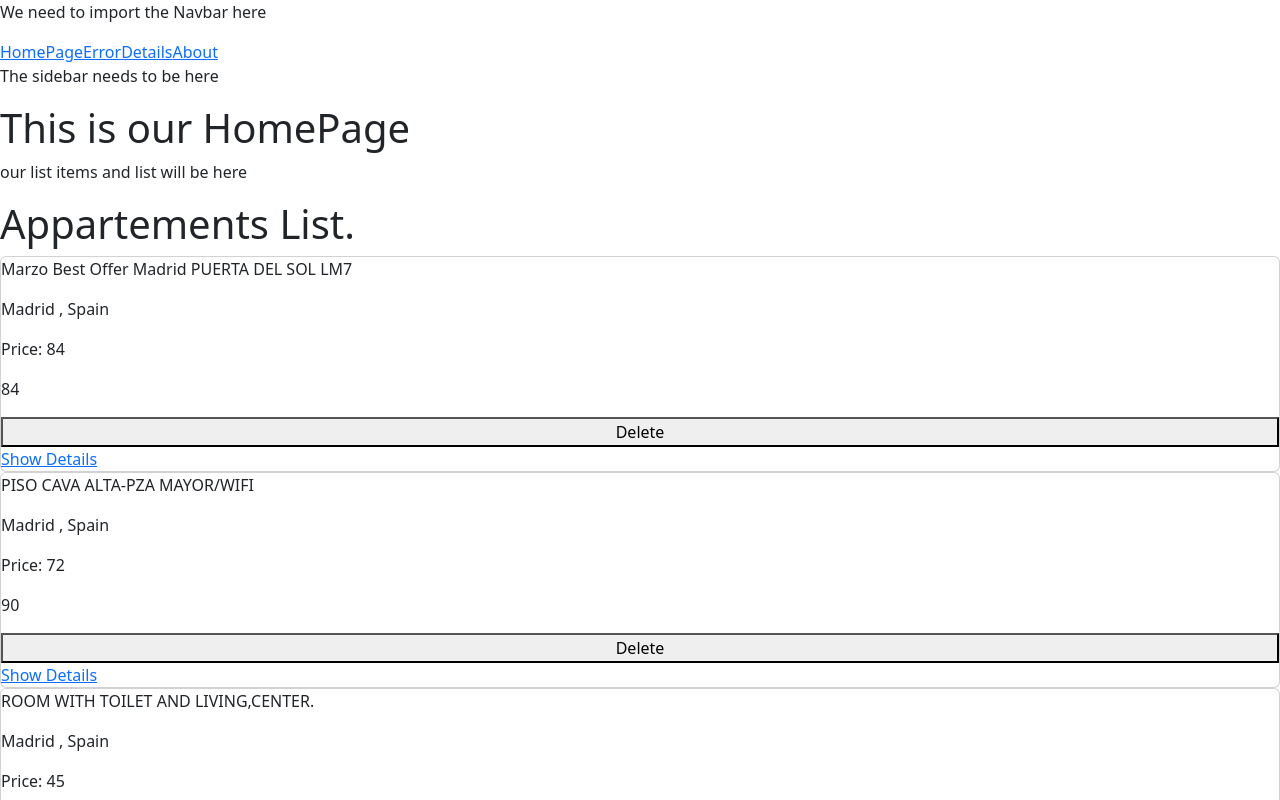
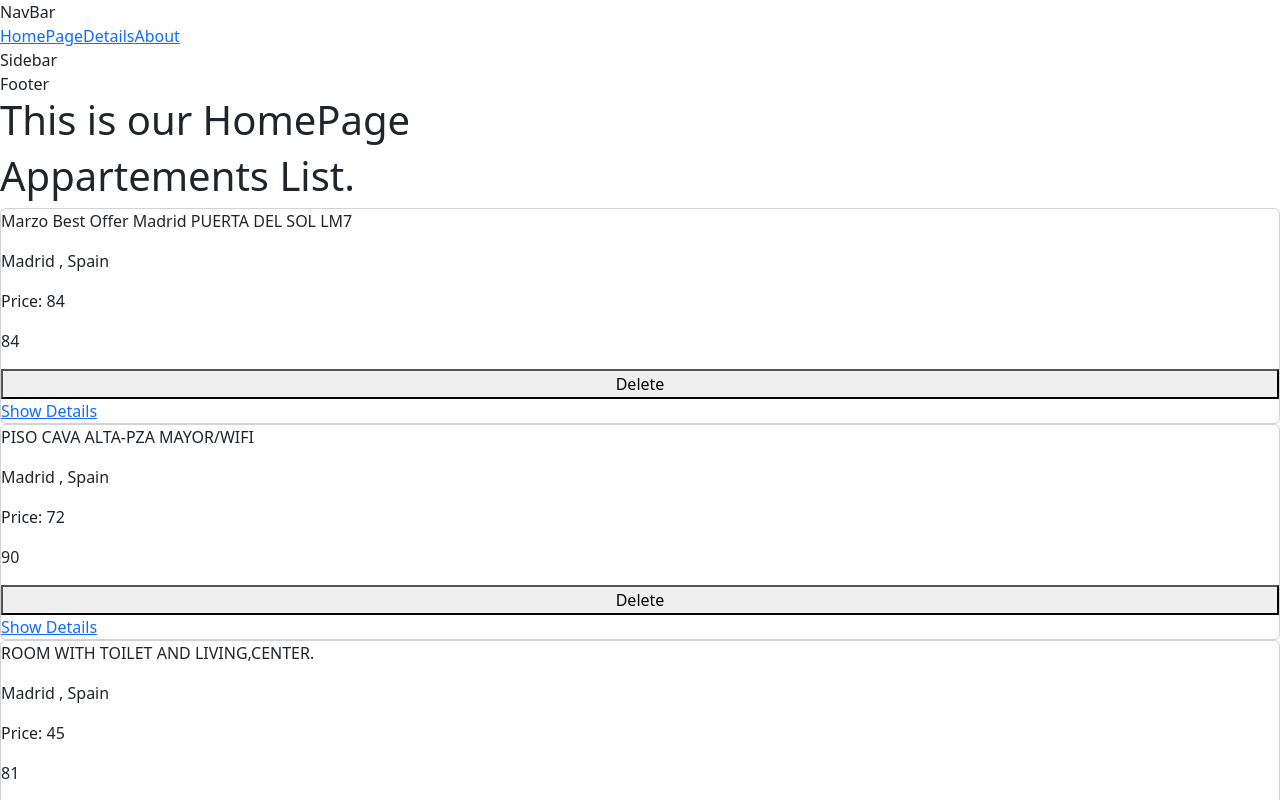
Before and after one commit to Ahmd-zaidan8a8/Apartment-Rentals-Admin, a React (Vite) app: page / in a window 1280 px wide. Shown: the top 800 px of the page. Built offline with nearby package versions, Linux system fonts and the light colour scheme.

Commit message:
fixing the Route pathes , and refactor the code ( left the state from the App to the HomePage )

```diff
--- a/src/App.jsx
+++ b/src/App.jsx
@@ -1,49 +1,29 @@
-import { useState } from "react";
-import data from "./data/data.json";
-import List from "./components/List";
-import NotFound from "./components/NotFound";
-import ItemDetails from "./components/ItemDetails";
-import About from "./components/About";
-import { Routes, Route , Link } from "react-router-dom";
+import ErrorPage from "./pages/ErrorPage";
+import ItemDetails from "./pages/ItemDetails";
+import About from "./pages/About";
+import { Routes, Route, Link } from "react-router-dom";
 import Navbar from "./components/Navbar";
 import Sidebar from "./components/Sidebar";
-import HomePage from "./components/HomePage";
+import HomePage from "./pages/HomePage";
 import Footer from "./components/Footer";
 
 const App = () => {
-  const { results } = data;
-
-  // results Arr of objects
-  const [apartementList, setApartementList] = useState(results);
-
-  const handleDelete = (id) => {
-    const filtered = apartementList.filter(
-      (apartement) => apartement.id !== id
-    );
-    setApartementList(filtered);
-  };
-
   return (
     <>
       <Navbar />
-      <Link to="./components/HomePage">HomePage</Link>
-      <Link to="./components/NotFound">Error</Link>
-      <Link to="./components/:ItemDetails">Details</Link>
-      <Link to="./components/About">About</Link>
+      <Link to="/">HomePage</Link>
+      <Link to="./items/:itemDetail">Details</Link>
+      <Link to="/about">About</Link>
 
       <Sidebar />
-
-      <HomePage>
-        <List apartementList={apartementList} onDelete={handleDelete} />
-      </HomePage>
 
       <Footer />
 
       <Routes>
-        <Route path="/components/HomePage" element={<HomePage />} />
-        <Route path="/components/NotFound" element={<NotFound />} />
-        <Route path="/components/:ItemDetails" element={<ItemDetails />} />
-        <Route path="/components/About" element={<About />} />
+        <Route path="/" element={<HomePage />} />
+        <Route path="/items/:itemDetail" element={<ItemDetails />} />
+        <Route path="/about" element={<About />} />
+        <Route path="*" element={<ErrorPage />} />
       </Routes>
     </>
   );
--- a/src/components/Footer.jsx
+++ b/src/components/Footer.jsx
@@ -1,9 +1,5 @@
 const Footer = () => {
-  return (
-    <footer>
-      <p>The footer needs to be displayed here</p>
-    </footer>
-  );
+  return <footer>Footer</footer>;
 };
 
 export default Footer;
--- a/src/components/HomePage.jsx
+++ /dev/null
@@ -1,11 +0,0 @@
-const HomePage = ({ children }) => {
-  return (
-    <div className="HomePage">
-      <h1>This is our HomePage</h1>
-      <p>our list items and list will be here</p>
-      <div>{children}</div>
-    </div>
-  );
-};
-
-export default HomePage;
--- a/src/components/List.jsx
+++ b/src/components/List.jsx
@@ -1,7 +1,6 @@
 import ListItem from "./ListItem";
 
 const List = ({ apartementList, onDelete }) => {
-  console.log(apartementList)
   const list = apartementList.map((apartement) => {
     return (
       <ListItem key={apartement.id} item={apartement} onDelete={onDelete} />
--- a/src/components/ListItem.jsx
+++ b/src/components/ListItem.jsx
@@ -1,15 +1,12 @@
 import { Link } from "react-router-dom";
 
-const ListItem = (props) => {
-  const { item , onDelete } = props;
-  console.log(item['picture_url'].url)
+const ListItem = ({ item , onDelete }) => {
   return (
     <div className="card">
       <p>{item.name}</p>
       <p>{item.city} , {item.country}</p>
       <p>Price: {item.price}</p>
       <p>{item["review_scores_rating"]}</p>
-
 
       {item.cancellation_policy === "flexible" && <p>flexible</p>}
 
@@ -21,7 +18,9 @@ const ListItem = (props) => {
         Delete
       </button>
 
-      <Link className="details-link" to="#">Show Details</Link>
+      <Link className="details-link" to="/items:itemDetail">
+        Show Details
+      </Link>
     </div>
   );
 };
--- a/src/components/Navbar.jsx
+++ b/src/components/Navbar.jsx
@@ -1,9 +1,7 @@
 const Navbar = () => {
   return (
     <>
-      <nav>
-        <p>We need to import the Navbar here</p>
-      </nav>
+      <nav>NavBar</nav>
     </>
   );
 };
--- a/src/components/Sidebar.jsx
+++ b/src/components/Sidebar.jsx
@@ -1,9 +1,5 @@
 const Sidebar = () => {
-  return (
-    <div>
-      <p>The sidebar needs to be here</p>
-    </div>
-  );
+  return <aside>Sidebar</aside>;
 };
 
 export default Sidebar;
--- /dev/null
+++ b/src/pages/HomePage.jsx
@@ -0,0 +1,26 @@
+import List from "../components/List";
+import data from "../data/data.json";
+import { useState } from "react";
+
+const HomePage = () => {
+  const { results } = data;
+
+  // results Arr of objects
+  const [apartementList, setApartementList] = useState(results);
+
+  const handleDelete = (id) => {
+    const filtered = apartementList.filter(
+      (apartement) => apartement.id !== id
+    );
+    setApartementList(filtered);
+  };
+
+  return (
+    <div className="HomePage">
+      <h1>This is our HomePage</h1>
+      <List apartementList={apartementList} onDelete={handleDelete} />
+    </div>
+  );
+};
+
+export default HomePage;
```
Also changed, not shown: src/pages/About.jsx (renamed from src/components/About.jsx), src/pages/ErrorPage.jsx (renamed from src/components/NotFound.jsx), src/pages/ItemDetails.jsx (renamed from src/components/ItemDetails.jsx).
